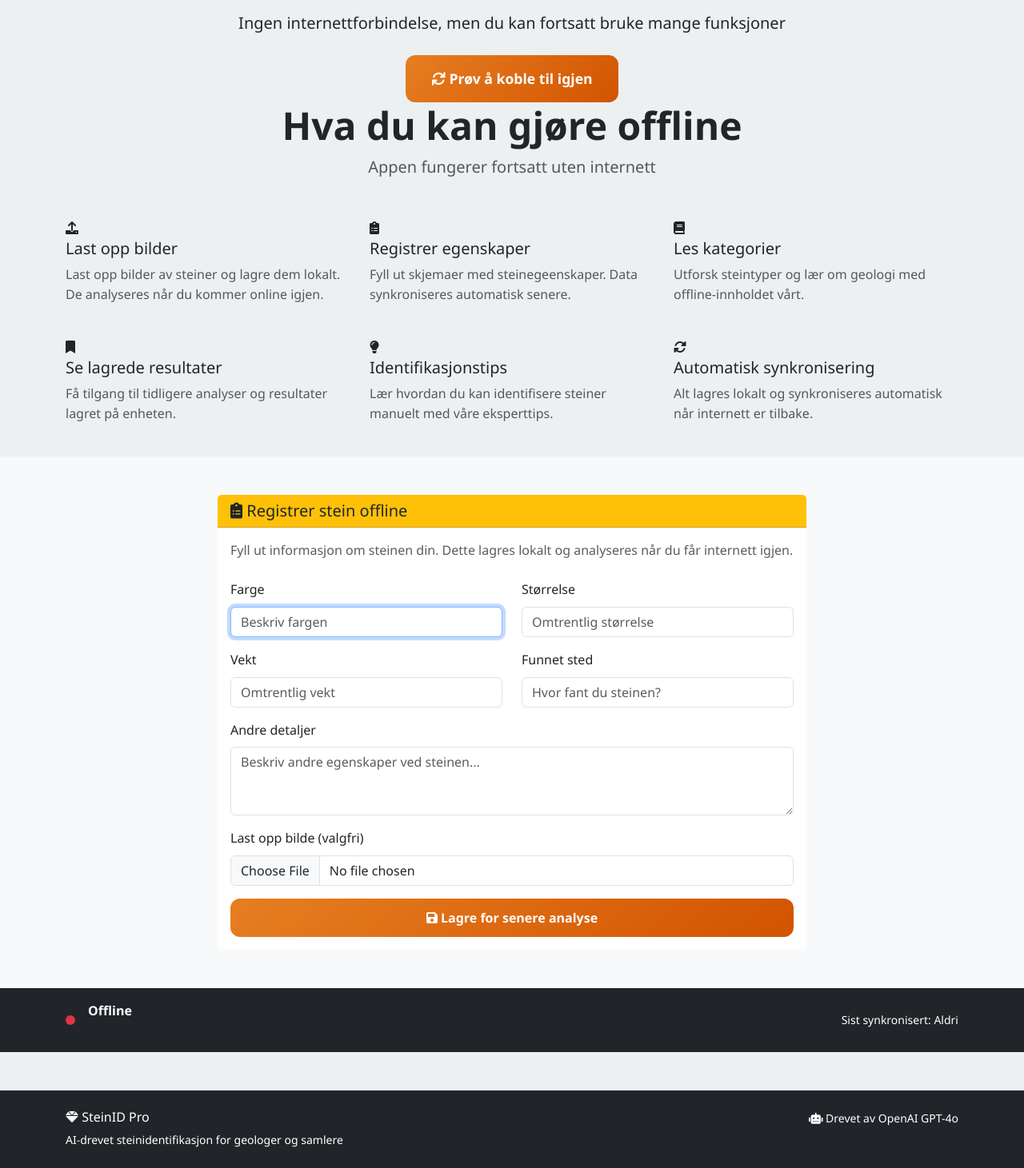
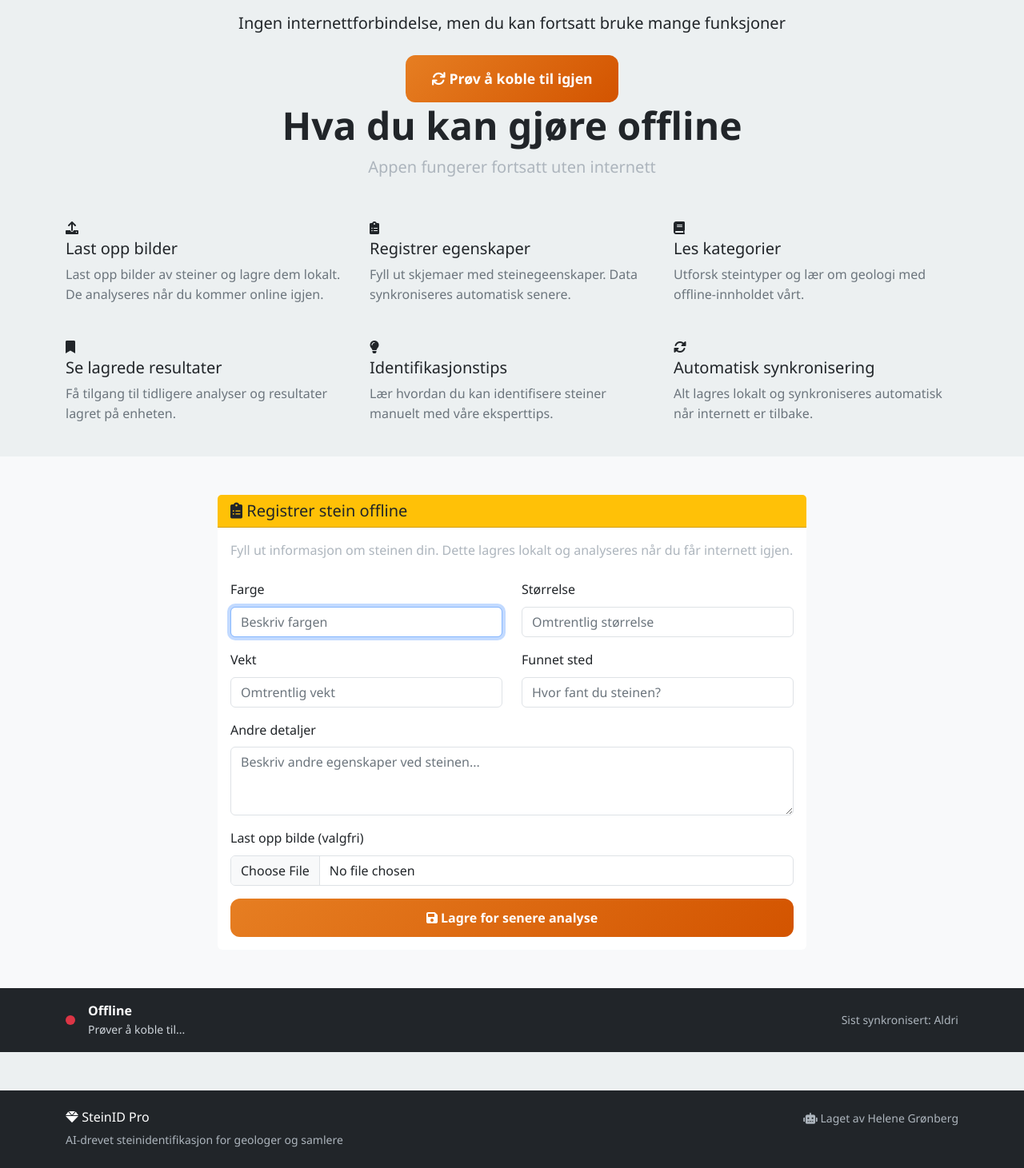
Before and after one commit to GmailHelene/appsteinar, a Flask app: page /offline in a window 1280 px wide. Shown: the part 160-1621 px from the top of the page at 80% size. Run offline with Flask 3, Linux system fonts and the light colour scheme.

Commit message:
Forbedret tekstkontrast på mørke bakgrunner
- Lagt til omfattende CSS-regler for bedre tekstkontrast
- .text-muted endret fra mørk grå til lys grå (#adb5bd)
- Spesielle regler for mørke bakgrunner (.bg-dark, .navbar-dark, footer)
- Forbedret synlighet for small tekst, form-text, og placeholder-tekst
- Fikset kontrast for alle teksttyper på mørke elementer
- Oppdatert footer-tekst til 'Laget av Helene Grønberg'

```diff
--- a/static/css/style.css
+++ b/static/css/style.css
@@ -513,6 +513,119 @@
     background: #2c3e50;
     color: white;
   }
+}
+
+/* ========================================
+   TEXT CONTRAST IMPROVEMENTS
+======================================== */
+
+/* Fix for text-muted on dark backgrounds */
+.text-muted {
+    color: #adb5bd !important; /* Light gray instead of Bootstrap's dark gray */
+}
+
+/* Better contrast for text-muted on dark backgrounds */
+.bg-dark .text-muted,
+.bg-secondary .text-muted,
+.navbar-dark .text-muted,
+footer.bg-dark .text-muted {
+    color: #ced4da !important; /* Even lighter for better contrast */
+}
+
+/* Fix for small text elements */
+.small,
+small {
+    color: #6c757d; /* Ensure visibility */
+}
+
+.bg-dark .small,
+.bg-dark small,
+.bg-secondary .small,
+.bg-secondary small,
+.navbar-dark .small,
+.navbar-dark small,
+footer.bg-dark .small,
+footer.bg-dark small {
+    color: #adb5bd !important; /* Light gray on dark backgrounds */
+}
+
+/* Form text and help text improvements */
+.form-text,
+.help-text,
+.step-description {
+    color: #6c757d !important;
+}
+
+.bg-dark .form-text,
+.bg-dark .help-text,
+.bg-dark .step-description,
+.bg-secondary .form-text,
+.bg-secondary .help-text,
+.bg-secondary .step-description {
+    color: #adb5bd !important;
+}
+
+/* Placeholder text visibility */
+.form-control::placeholder {
+    color: #6c757d !important;
+    opacity: 1;
+}
+
+.bg-dark .form-control::placeholder,
+.bg-secondary .form-control::placeholder {
+    color: #adb5bd !important;
+}
+
+/* Lead text improvements */
+.lead.text-muted {
+    color: #adb5bd !important;
+}
+
+.bg-dark .lead.text-muted,
+.bg-secondary .lead.text-muted {
+    color: #ced4da !important;
+}
+
+/* Alert text improvements */
+.alert .text-muted,
+.alert small {
+    color: #495057 !important;
+}
+
+/* Loading overlay text */
+.loading-overlay .text-muted {
+    color: #adb5bd !important;
+}
+
+/* Step help text */
+.step-help .text-muted,
+.step-help small {
+    color: #495057 !important;
+}
+
+/* Category examples text */
+.example-card small.text-muted {
+    color: #6c757d !important;
+}
+
+/* Error page text */
+.error-container .text-muted {
+    color: #6c757d !important;
+}
+
+/* Offline page text */
+.offline-feature .text-muted {
+    color: #6c757d !important;
+}
+
+/* General text-secondary improvements */
+.text-secondary {
+    color: #adb5bd !important;
+}
+
+.bg-dark .text-secondary,
+.bg-secondary .text-secondary {
+    color: #ced4da !important;
 }
 
 /* ========================================
--- a/templates/base.html
+++ b/templates/base.html
@@ -107,7 +107,7 @@
                 </div>
                 <div class="col-md-6 text-md-end">
                     <p class="small mb-0">
-                        <i class="fas fa-robot"></i> Drevet av OpenAI GPT-4o
+                        <i class="fas fa-robot"></i> Laget av Helene Grønberg
                     </p>
                 </div>
             </div>
```
